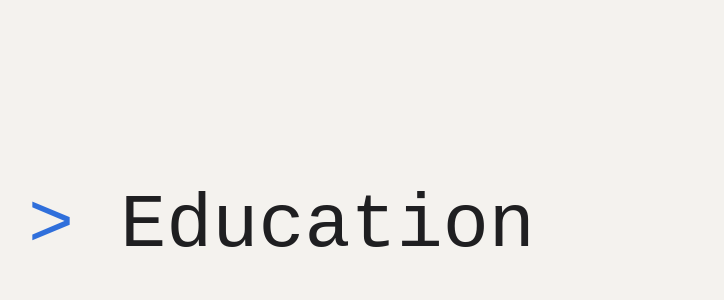
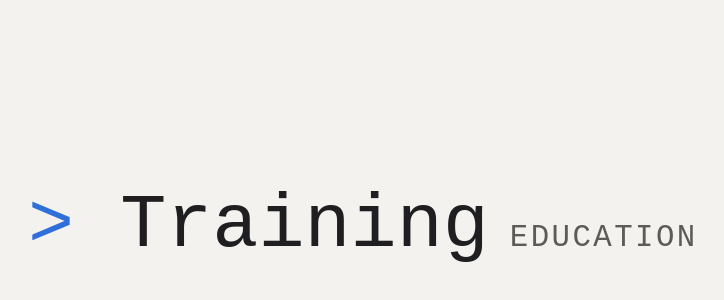
Before and after one commit to Jason-Wuuuu/Jason, a React (Vite) app: page / in a window 1280 px wide. Shown: the part 2030-2330 px from the top of the page, without its empty margins (132-856 px from the left). Built offline with nearby package versions, Linux system fonts and the light colour scheme; a web font is replaced by a local one.

Commit message:
Game-style section names, skip link, admin Discard and unsaved marker
Co-Authored-By: Claude Sonnet 5.5 <noreply@anthropic.com>

```diff
--- a/src/App.jsx
+++ b/src/App.jsx
@@ -43,6 +43,7 @@ export default function App() {
 
   return (
     <>
+      <a className="skip" href="#experience">Skip to content</a>
       <Background />
       <Dock />
       <ProgressBar />
@@ -50,7 +51,7 @@ export default function App() {
       <main id="top">
         <Hero />
         <Experience />
-        <Experience id="education" title="Education" items={site.education} />
+        <Experience id="education" title="Training" sub="Education" items={site.education} />
         <Projects />
         <About />
       </main>
--- a/src/admin/Admin.jsx
+++ b/src/admin/Admin.jsx
@@ -225,7 +225,8 @@ export default function Admin() {
             Preview
           </button>
         )}
-        <button className="btn primary" disabled={!dirty} onClick={save}>{dirty ? "Save changes" : "Saved"}</button>
+        <button className="btn" disabled={!dirty} onClick={() => confirm("Throw away all unsaved edits?") && (setSite(base), setDirty(false))}>Discard</button>
+        <button className="btn primary" disabled={!dirty} onClick={save}>{dirty ? "● Save changes" : "Saved"}</button>
       </header>
       <p className={status.error ? "err" : "muted"} role="status">{status.text}</p>
       {site && (
--- a/src/admin/admin.css
+++ b/src/admin/admin.css
@@ -12,6 +12,7 @@
 .check { display: flex !important; gap: .5rem; align-items: center; }
 .bar { position: sticky; top: 0; z-index: 5; display: flex; flex-wrap: wrap; gap: 0 1rem; align-items: center; padding: .7rem 0; background: var(--bg); border-bottom: 3px solid var(--ink); }
 .bar a { margin-right: auto; }
+.bar .btn { margin: 0; } /* wrapped rows stay aligned */
 .btn { white-space: nowrap; display: inline-flex; align-items: center; padding: .15rem .8rem; margin: 0 .4rem .4rem 0; font: inherit; color: var(--ink); background: var(--bg); border: 3px solid var(--ink); box-shadow: 3px 3px 0 var(--ink); cursor: pointer; }
 .admin label.btn { display: inline-flex; margin: 0 .4rem .4rem 0; } /* beats ".admin label" (block + bottom margin) */
 .admin .picker .btn { margin: 0; }
--- a/src/components/About.jsx
+++ b/src/components/About.jsx
@@ -10,7 +10,7 @@ export default function About() {
   const [gone, setGone] = useState(-1); // the photo that was just sent to the back (it animates)
   return (
     <section id="about">
-      <h2>About</h2>
+      <h2>Player Log<small>About</small></h2>
       <div className="about">
         <div className="prose">
           {paragraphs.map((p, i) => (
--- a/src/components/Experience.jsx
+++ b/src/components/Experience.jsx
@@ -8,10 +8,10 @@ const nest = (points) =>
     return out;
   }, []);
 
-export default function Experience({ id = "experience", title = "Experience", items = site.experience }) {
+export default function Experience({ id = "experience", title = "Quests", sub = "Experience", items = site.experience }) {
   return (
     <section id={id}>
-      <h2>{title}</h2>
+      <h2>{title}<small>{sub}</small></h2>
       <ol className="timeline">
         {items.map((j, i) => (
           <li key={i}>
--- a/src/components/Projects.jsx
+++ b/src/components/Projects.jsx
@@ -109,7 +109,7 @@ export default function Projects() {
         : projects.filter((p) => p.category === cat);
   return (
     <section id="projects">
-      <h2>Projects</h2>
+      <h2>Inventory<small>Projects</small></h2>
       {grouped && (
         <div className="filters" role="group" aria-label="Filter projects">
           {categories.map((c) => (
--- a/src/index.css
+++ b/src/index.css
@@ -67,6 +67,10 @@ h1, h2, h3 { font-family: var(--display); font-weight: 400; margin: 0; line-heig
 img, canvas { image-rendering: pixelated; }
 h2 { font-size: clamp(2.5rem, 6vw, 3.5rem); margin-bottom: 2rem; }
 h2::before { content: "> "; color: var(--accent); }
+h2 small { margin-left: .9rem; font-size: .4em; letter-spacing: .08em; text-transform: uppercase; color: var(--mute); } /* the plain name under the game name */
+@media (max-width: 560px) { h2 small { display: none; } } /* too wide next to the big heading; the dock already shows the plain names */
+.skip { position: fixed; top: .75rem; left: .75rem; z-index: 20; padding: .15rem .9rem; color: var(--ink); background: var(--bg); border: 3px solid var(--ink); box-shadow: 3px 3px 0 var(--ink); translate: 0 -200%; }
+.skip:focus-visible { translate: 0; }
 h3 { font-size: 1.75rem; }
 p { margin: 0 0 1rem; }
 
@@ -131,8 +135,8 @@ footer { padding-block: 4rem 8rem; color: var(--mute); }
 .ti { font-family: var(--display); font-size: 1.9rem; line-height: 1; }
 .st { color: var(--mute); }
 .proj[open] .ti { color: var(--blue); }
-.ti::after { content: " ▸"; color: var(--accent); font-size: .7em; } /* says the row opens */
-.proj[open] .ti::after { content: " ▾"; }
+.ti::after { content: "\00a0▸"; color: var(--accent); font-size: .7em; } /* says the row opens */
+.proj[open] .ti::after { content: "\00a0▾"; }
 .proj .body { padding: 0 0 2rem 6rem; max-width: 46rem; }
 .meta { color: var(--mute); }
 .gallery { display: flex; gap: .75rem; overflow-x: auto; scroll-snap-type: x mandatory; margin: 1rem 0; }
```
